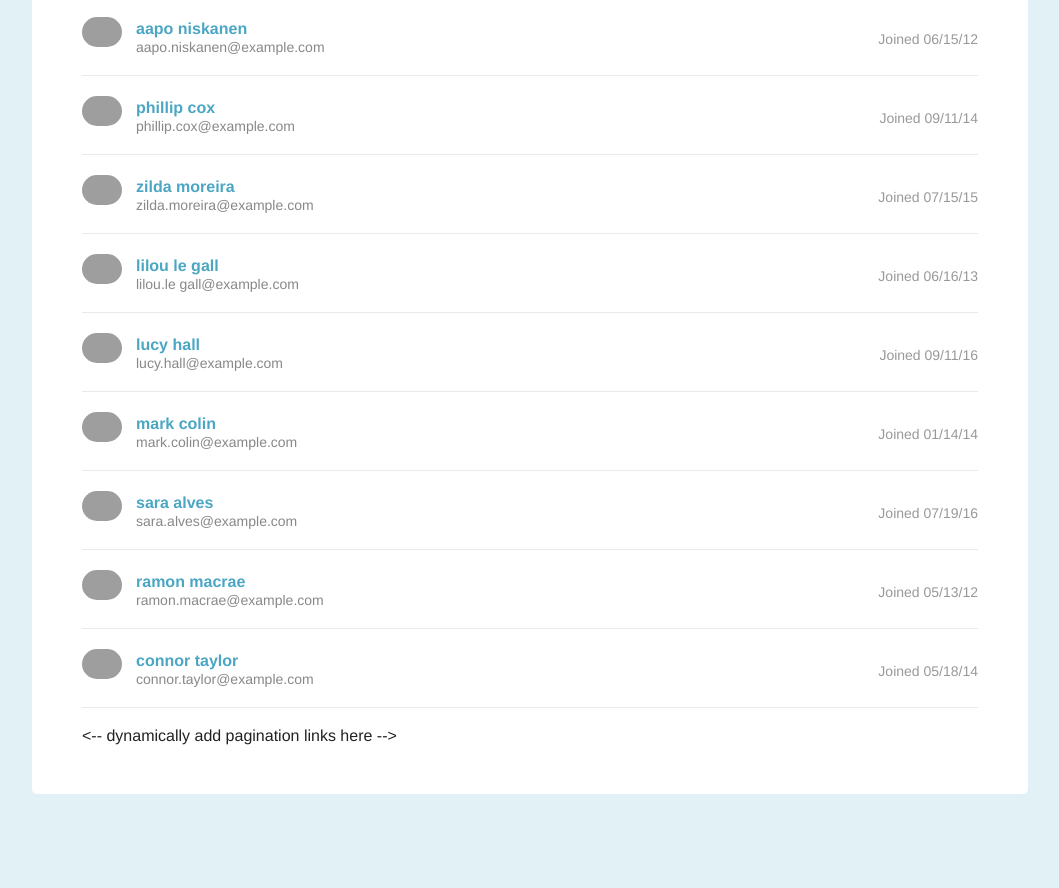
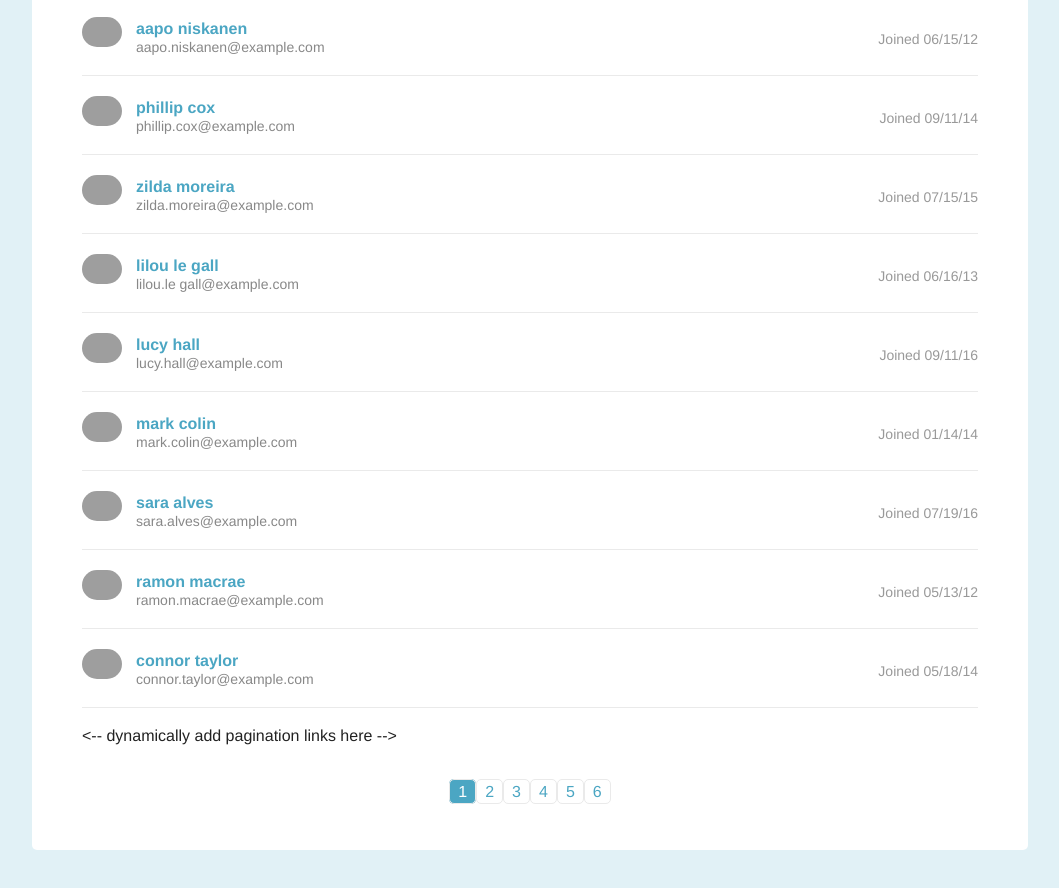
Before and after one commit to fespasa/FSJS-project-02, a plain HTML site: page pagination-filter-v2/index.html in a window 1280 px wide. Shown: the part 204-1092 px from the top of the page, without its empty margins (110-1169 px from the left). Before the commit the page ends 1048 px from the top, so only its background shows below. Drawn offline with Linux system fonts and the light colour scheme; grey boxes are pictures that could not be loaded.

Commit message:
Set Pagination Buttons
Added dinamically Pagination buttons due to the length of Students.

```diff
--- a/pagination-filter-v2/index.html
+++ b/pagination-filter-v2/index.html
@@ -557,6 +557,7 @@
         </li>
       </ul>
       <-- dynamically add pagination links here -->
+      <div class="pagination"></div>
 
     </div>
     <script src="js/main.js"></script>
--- a/pagination-filter-v2/js/main.js
+++ b/pagination-filter-v2/js/main.js
@@ -1,4 +1,7 @@
 const students = document.querySelectorAll('.student-item');
+const pagination = document.querySelector('.pagination');
+
+
 console.log(students);
 
 for(let i = 0; i < students.length; i++) {
@@ -6,3 +9,21 @@ for(let i = 0; i < students.length; i++) {
 		students[i].style.display = "none";
 	}
 }
+
+if(students.length > 10){
+	const n = Math.floor(students.length / 10) + 1;
+	console.log("n is " + n);
+	pagination.innerHTML = "<ul></ul>";
+	for(let i = 1; i <= n; i++) {
+		let li = document.createElement("li");
+		if(i === 1){
+			li.innerHTML = "<a class='active' href='#'>" + i + "</a>";
+			pagination.appendChild(li);
+		} else {
+			li.innerHTML = "<a href='#'>" + i + "</a>";
+			pagination.appendChild(li);
+		}
+	}
+} else {
+	pagination.style.display = "none";
+}
```
